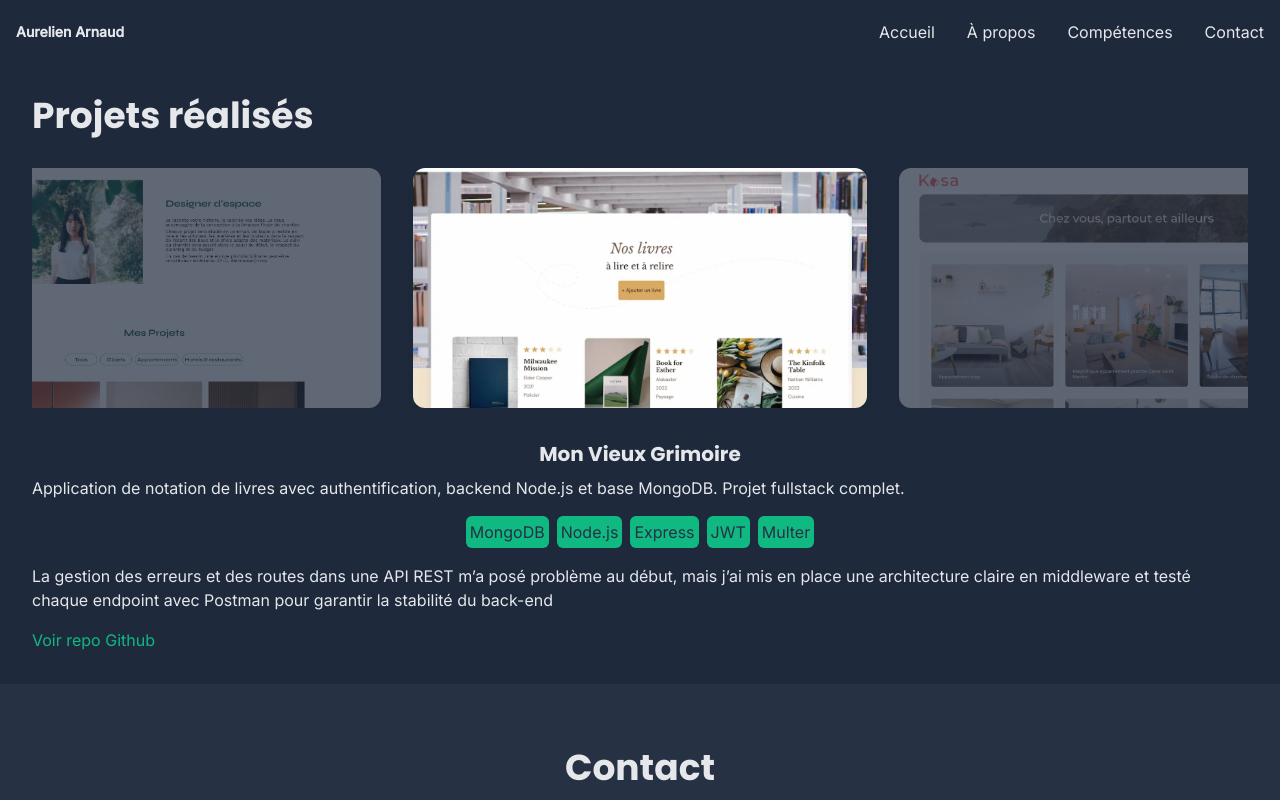
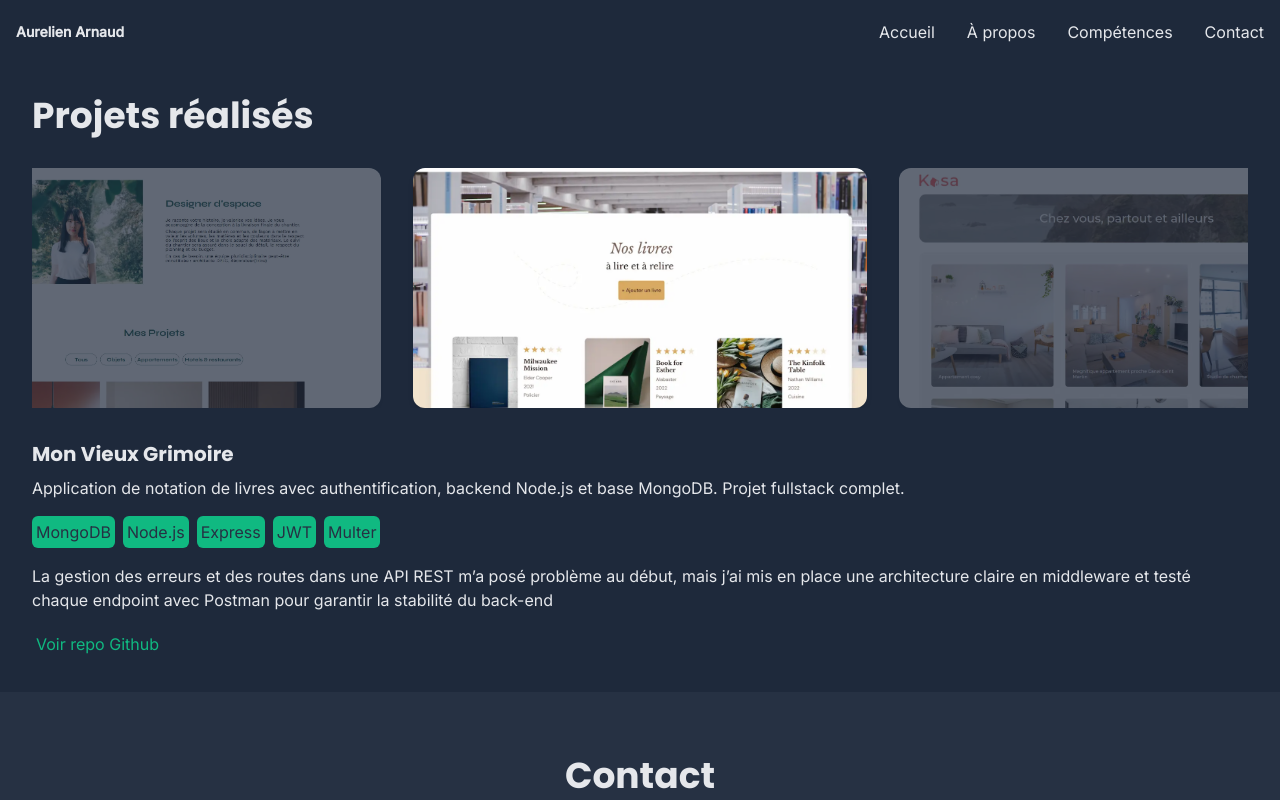
Before and after one commit to aurelienrnd/portfolio, a React (Vite) app: page /project in a window 1280 px wide. Shown: the top 800 px of the page. Built offline with nearby package versions, Linux system fonts and the light colour scheme.

Commit message:
feature Description.tsx : ajout du stle descktop

```diff
--- a/src/components/pages/projects/sections/my-project/Description.tsx
+++ b/src/components/pages/projects/sections/my-project/Description.tsx
@@ -11,11 +11,11 @@ function Description({ projects, selectedIndex }: Props): React.JSX.Element {
   if (!curentProject) return <p>Chargement...</p>;
 
   return (
-    <article className="w-full flex flex-col gap-2 items-center justify-center text-focus-in">
+    <article className="w-full flex flex-col gap-2 items-center md:items-start justify-center text-focus-in">
       <h3>{curentProject.title}</h3>
       <div className="flex flex-col gap-4">
         <p>{curentProject.description}</p>
-        <div className=" flex flex-wrap items-center justify-center gap-2">
+        <div className=" flex flex-wrap items-center justify-center md:justify-start gap-2">
           {curentProject.techs.map(tech => (
             <span
               className="bg-color-three text-color-four p-1 rounded-md"
@@ -26,10 +26,20 @@ function Description({ projects, selectedIndex }: Props): React.JSX.Element {
           ))}
         </div>
         <p>{curentProject.difficulty}</p>
-        <div className="flex justify-between text-color-three">
-          <a href={curentProject.codeUrl}>Voir repo Github</a>
+        <div className="flex justify-between md:justify-start md:gap-4 text-color-three">
+          <a
+            href={curentProject.codeUrl}
+            className="hover:border-1 border-color-three p-1 rounded-md"
+          >
+            Voir repo Github
+          </a>
           {curentProject.siteUrl && (
-            <a href={curentProject?.siteUrl}>Voir le site</a>
+            <a
+              href={curentProject?.siteUrl}
+              className="hover:border-1 border-color-three p-1 rounded-md"
+            >
+              Voir le site
+            </a>
           )}
         </div>
       </div>
```
